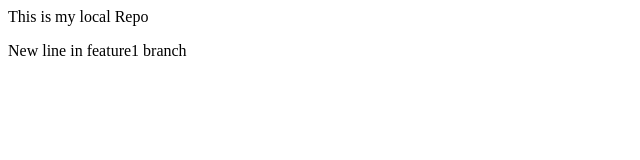
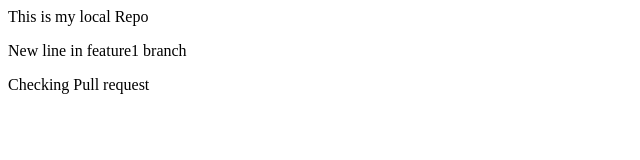
Before and after one commit to Krrishk/localrepo, a plain HTML site: page index.html in a window 1280 px wide. Shown: the whole page, without its empty margins (0-640 px from the left). Drawn offline with Linux system fonts and the light colour scheme.

Commit message:
checking pull request

```diff
--- a/index.html
+++ b/index.html
@@ -1,2 +1,3 @@
 <p>This is my local Repo</p>
 <p>New line in feature1 branch</p>
+<p>Checking Pull request</p>
```
